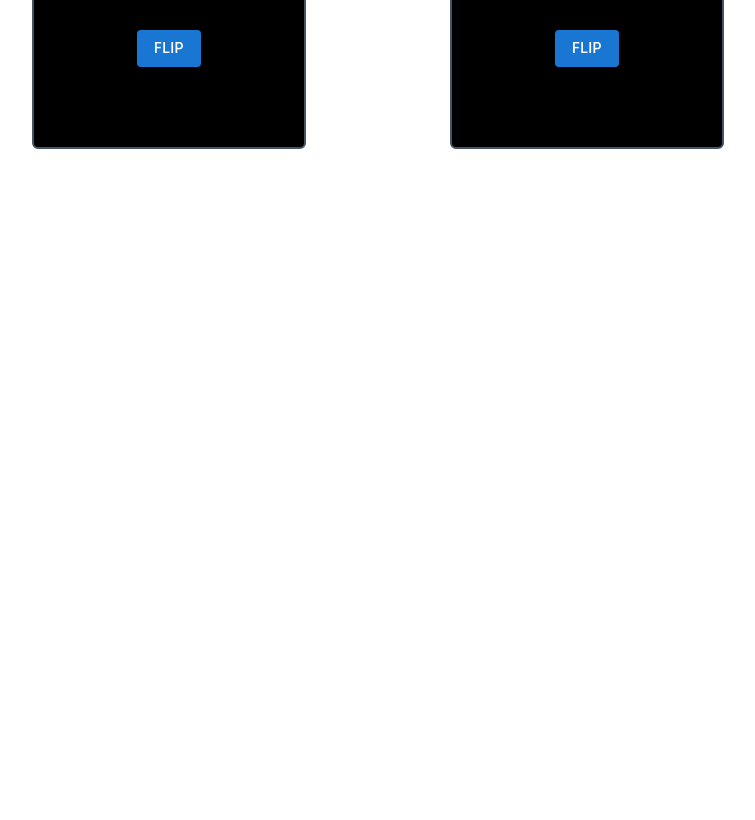
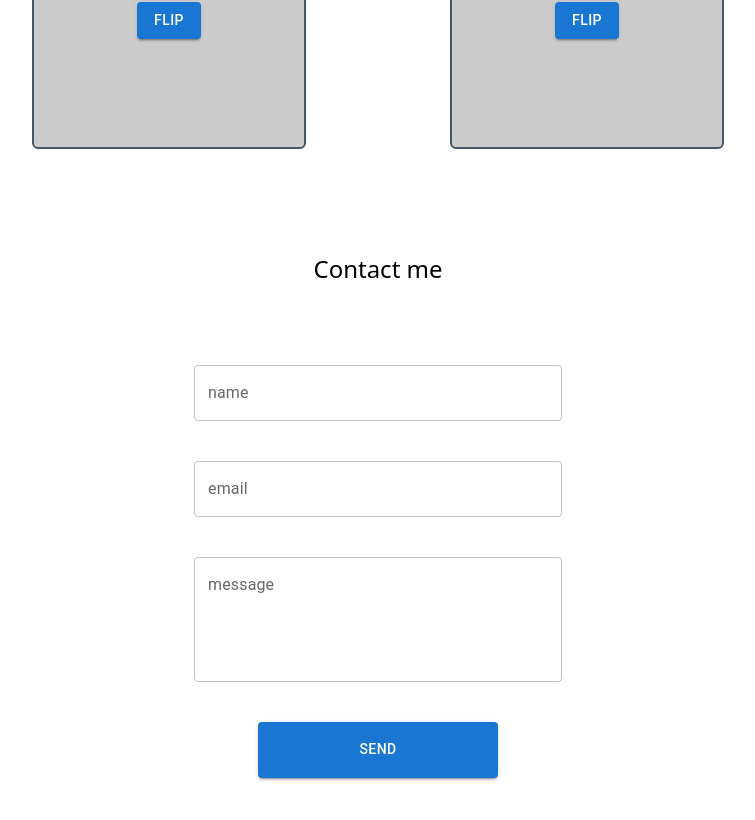
Before and after one commit to AmitGit217/portfolio-next, a Next.js app: page / in a window 1280 px wide. Shown: the part 1910-2730 px from the top of the page, without its empty margins (262-1017 px from the left). Before the commit the page ends 2099 px from the top, so only its background shows below. Built offline with nearby package versions, Linux system fonts and the light colour scheme.

Commit message:
Sent form to my email

```diff
--- a/package.json
+++ b/package.json
@@ -9,9 +9,11 @@
     "lint": "next lint"
   },
   "dependencies": {
+    "@emailjs/browser": "^3.7.0",
     "@emotion/react": "^11.10.4",
     "@emotion/styled": "^11.10.4",
     "@mui/material": "^5.10.5",
+    "emailjs-com": "^3.2.0",
     "next": "^12.2.5",
     "next-videos": "^1.5.0",
     "react": "^18.2.0",
--- a/pages/components/Card.jsx
+++ b/pages/components/Card.jsx
@@ -9,22 +9,22 @@ function Card({ frontTitle, frontImage, backDescription, projectLink }) {
     const handleClick = () => setFlip(!isFlipped);
     return (
         <ReactCardFlip isFlipped={isFlipped} flipDirection='horizontal'>
-            <div className='card bg-black p-5 rounded-md flex flex-col items-center justify-evenly max-w-xs  h-96 border-solid border-2 border-slate-600'>
+            <div className='car bg-black bg-opacity-20 p-5 rounded-md flex flex-col items-center justify-evenly max-w-xs  h-96 border-solid border-2 border-slate-600'>
                 <Image
                     src={frontImage}
                     alt='front image'
                     width={"230"}
                     height={"40"}
                 />
-                <h3 className=' font-sans'>{frontTitle}</h3>
+
                 <Button
                     variant='contained'
                     onClick={handleClick}
-                    className='bg-black text-slate-100 p-3 rounded-xl  px-16 hover:bg-zinc-900 transition'>
+                    className=' bg-slate-50 font-sans text-black p-3 rounded-xl  px-16 hover:bg-zinc-900 transition'>
                     Flip
                 </Button>
             </div>
-            <div className='card bg-white p-5 rounded-md flex flex-col items-center gap-y-3  max-w-xs h-96 justify-around border-solid border-2 border-slate-600'>
+            <div className='card bg-white bg-opacity-50 p-5 rounded-md flex flex-col items-center gap-y-3  max-w-xs h-96 justify-around border-solid border-2 border-slate-600'>
                 <p className=' font-sans text-center'> {backDescription}</p>
                 <Link href={projectLink} target='_blank'>
                     <Image
--- /dev/null
+++ b/pages/components/Contact.jsx
@@ -0,0 +1,70 @@
+import { TextField, Button } from "@mui/material";
+import { useRef } from "react";
+import emailjs from "@emailjs/browser";
+import CircularProgress from "@mui/material/CircularProgress";
+import { useState } from "react";
+import Alert from "@mui/material/Alert";
+
+function Contact() {
+    const [isLoading, setLoading] = useState(false);
+    const [formSent, setFormSent] = useState(false);
+    const form = useRef();
+
+    const handleSubmit = (e) => {
+        e.preventDefault();
+        setLoading(true);
+        emailjs
+            .sendForm(
+                "service_xvc2727",
+                "template_pcwv9h4",
+                form.current,
+                "Myjq48-ct_Ytji2Aw"
+            )
+            .then(form.current.reset(), setLoading(false), setFormSent(true));
+        setTimeout(() => {
+            setFormSent(false);
+        }, 2000);
+    };
+
+    return (
+        <form
+            ref={form}
+            onSubmit={handleSubmit}
+            id='contact'
+            className='flex flex-col justify-center items-center mt-16 bg-white max-w-md m-auto p-10 rounded-md gap-y-10'>
+            <h4 className=' font-sans text-2xl mb-10'>Contact me</h4>
+            <TextField
+                className=' w-full'
+                type={"text"}
+                label='name'
+                name='from_name'
+            />
+            <TextField
+                className=' w-full'
+                type={"email"}
+                label='email'
+                name='user_email'
+            />
+            <TextField
+                className=' w-full'
+                type={"text"}
+                label='message'
+                name='message'
+                multiline
+                rows={4}
+                maxRows={6}
+            />
+            <Button
+                type='submit'
+                variant='contained'
+                className=' w-60 h-14 bg-stone-900 hover:bg-stone-700 '>
+                {" "}
+                Send
+            </Button>
+            {isLoading && <CircularProgress className='absolute' />}
+            {formSent && <Alert severity='success'>Thank you !</Alert>}
+        </form>
+    );
+}
+
+export default Contact;
--- a/pages/components/Navbar.jsx
+++ b/pages/components/Navbar.jsx
@@ -3,7 +3,7 @@ function Navbar() {
         <nav className='flex   text-slate-100  font-bold text-lg'>
             <a href='#overview'>Overview</a>
             <a href='#projects'>Projects</a>
-            <a href='#'>Contact</a>
+            <a href='#contact'>Contact</a>
             <style jsx='true'>{`
                 a {
                     cursor: pointer;
--- a/pages/index.jsx
+++ b/pages/index.jsx
@@ -2,12 +2,14 @@ import "tailwindcss/tailwind.css";
 import Header from "./components/Header";
 import Overview from "./components/Overview";
 import Projects from "./components/Projects";
+import Contact from "./components/Contact";
 function HomePage() {
     return (
         <div className='font-sans  h-full  pb-10'>
             <Header />
             <Overview />
             <Projects />
+            <Contact />
         </div>
     );
 }
```
Also changed, not shown: 2 other files (tests, documents, lock files or other folders).
